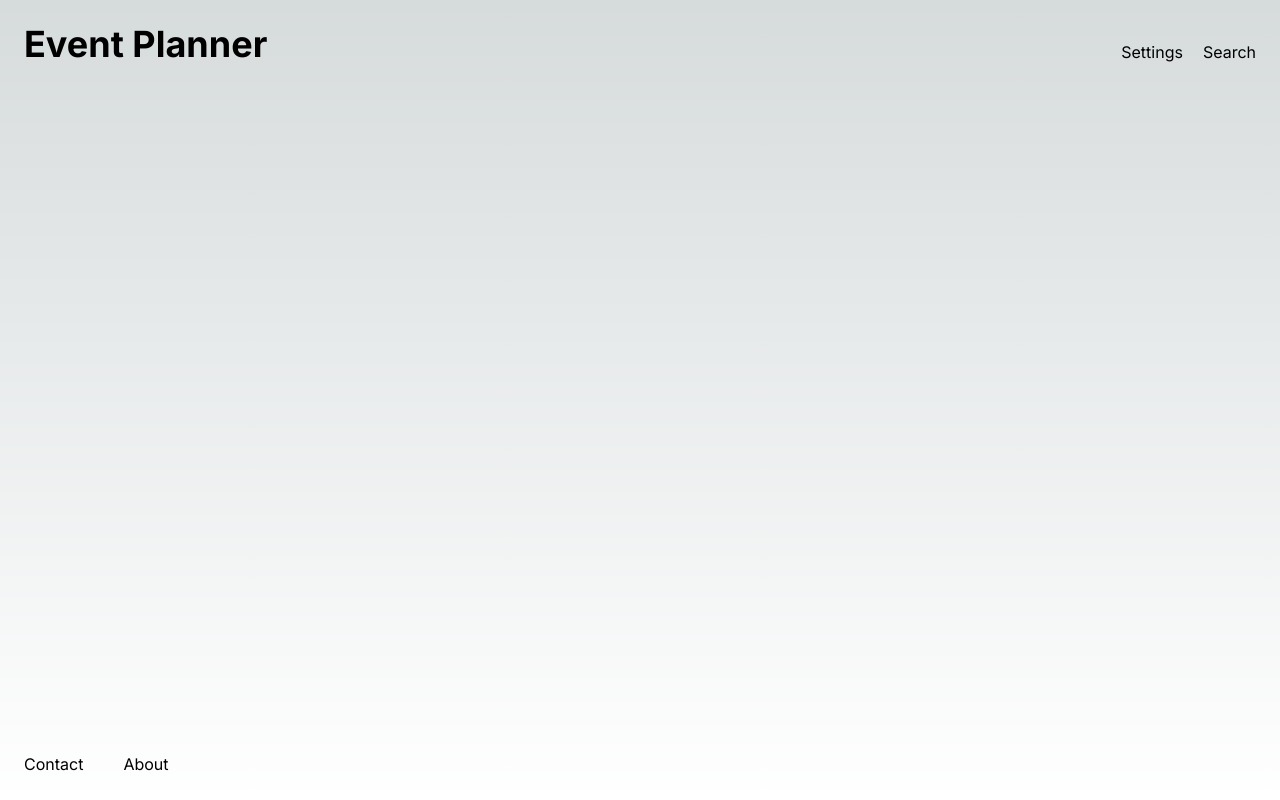
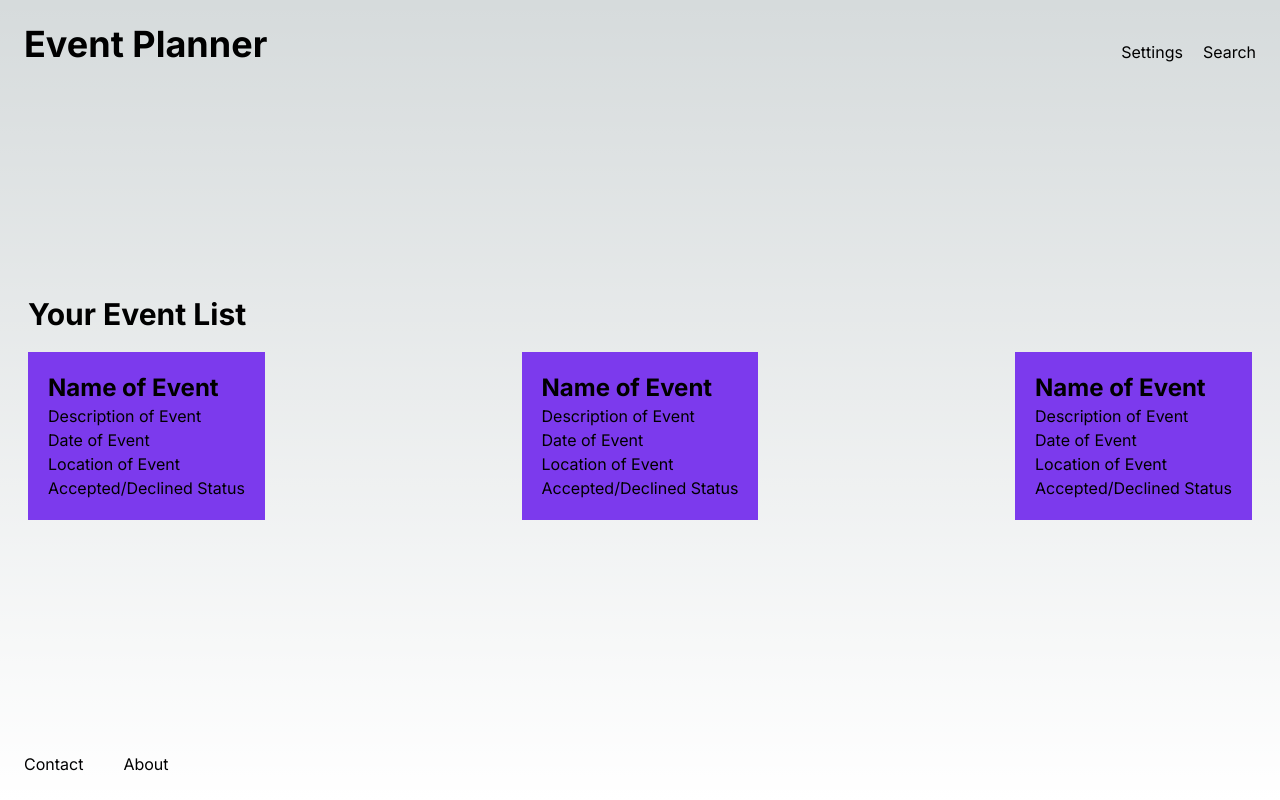
Before and after one commit to rakeezamalik/event-planner, a Next.js app: page / in a window 1280 px wide. Built offline with nearby package versions, Linux system fonts and the light colour scheme.

Commit message:
Creating event card and roughly styled

```diff
--- a/app/page.tsx
+++ b/app/page.tsx
@@ -1,10 +1,20 @@
+import { EventCard } from "@/components/atoms";
 import { Footer, Header } from "@/components/molecules";
 
 export default function Home() {
   return (
     <>
       <Header />
-      <main className="flex h-full flex-col items-center justify-between p-24"></main>
+      <main className="flex flex-col justify-between justify-items-start p-1 h-full">
+        <section>
+          <h2>Your Event List</h2>
+          <section className="flex flex-row justify-between flex-wrap pt-5">
+            <EventCard />
+            <EventCard />
+            <EventCard />
+          </section>
+        </section>
+      </main>
       <Footer />
     </>
   );
--- /dev/null
+++ b/components/atoms/EventCard/EventCard.tsx
@@ -0,0 +1,14 @@
+// import Image from "next/image";
+
+export default function EventCard() {
+  return (
+    <article className="flex flex-col justify-items-start bg-violet-600 p-5">
+      <h3>Name of Event</h3>
+      {/* <Image src="" /> */}
+      <p>Description of Event</p>
+      <p>Date of Event</p>
+      <p>Location of Event</p>
+      <p>Accepted/Declined Status</p>
+    </article>
+  );
+}
--- /dev/null
+++ b/components/atoms/EventCard/index.ts
@@ -0,0 +1 @@
+export { default } from './EventCard'
--- /dev/null
+++ b/components/atoms/index.ts
@@ -0,0 +1 @@
+export { default as EventCard } from './EventCard'
```
